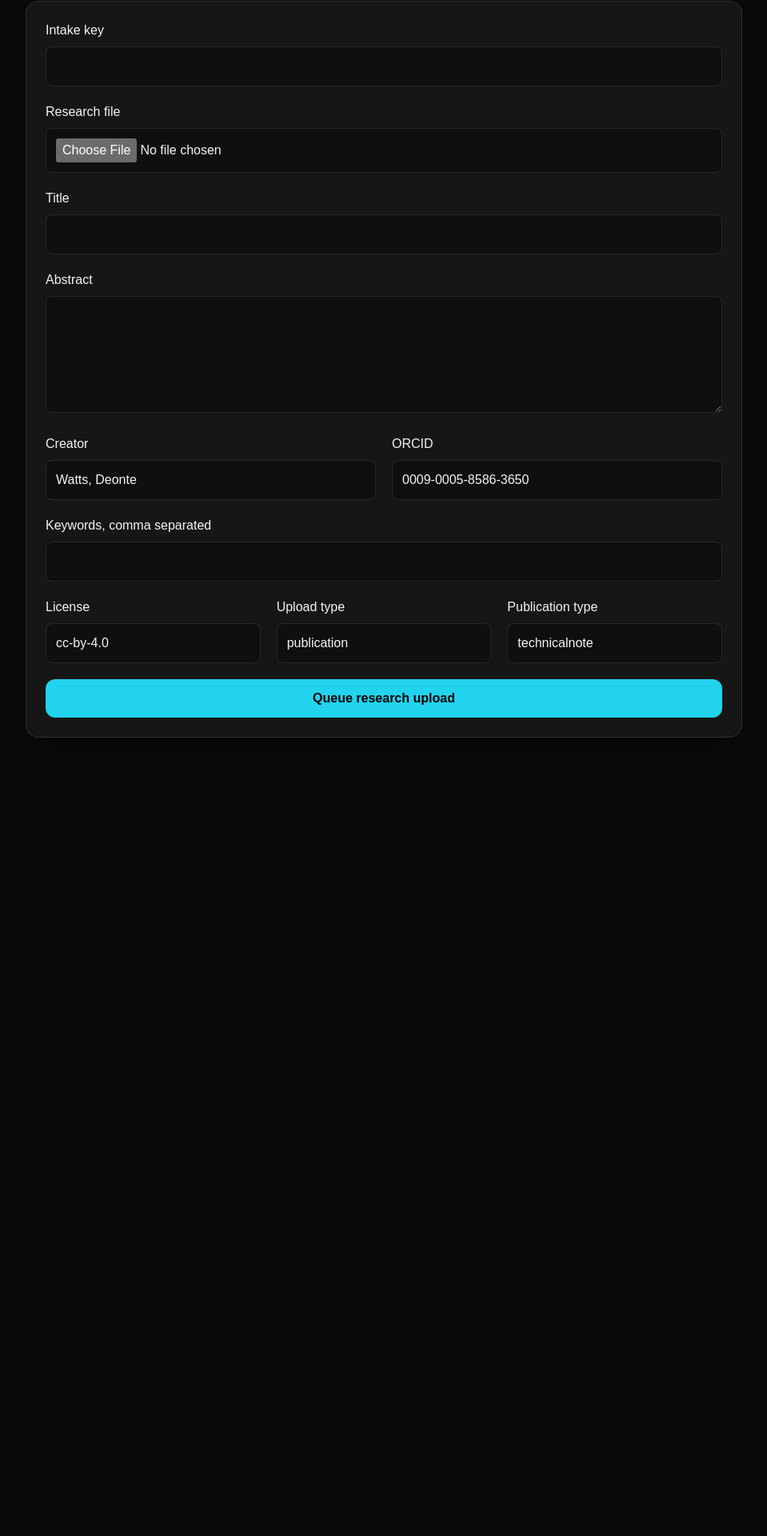
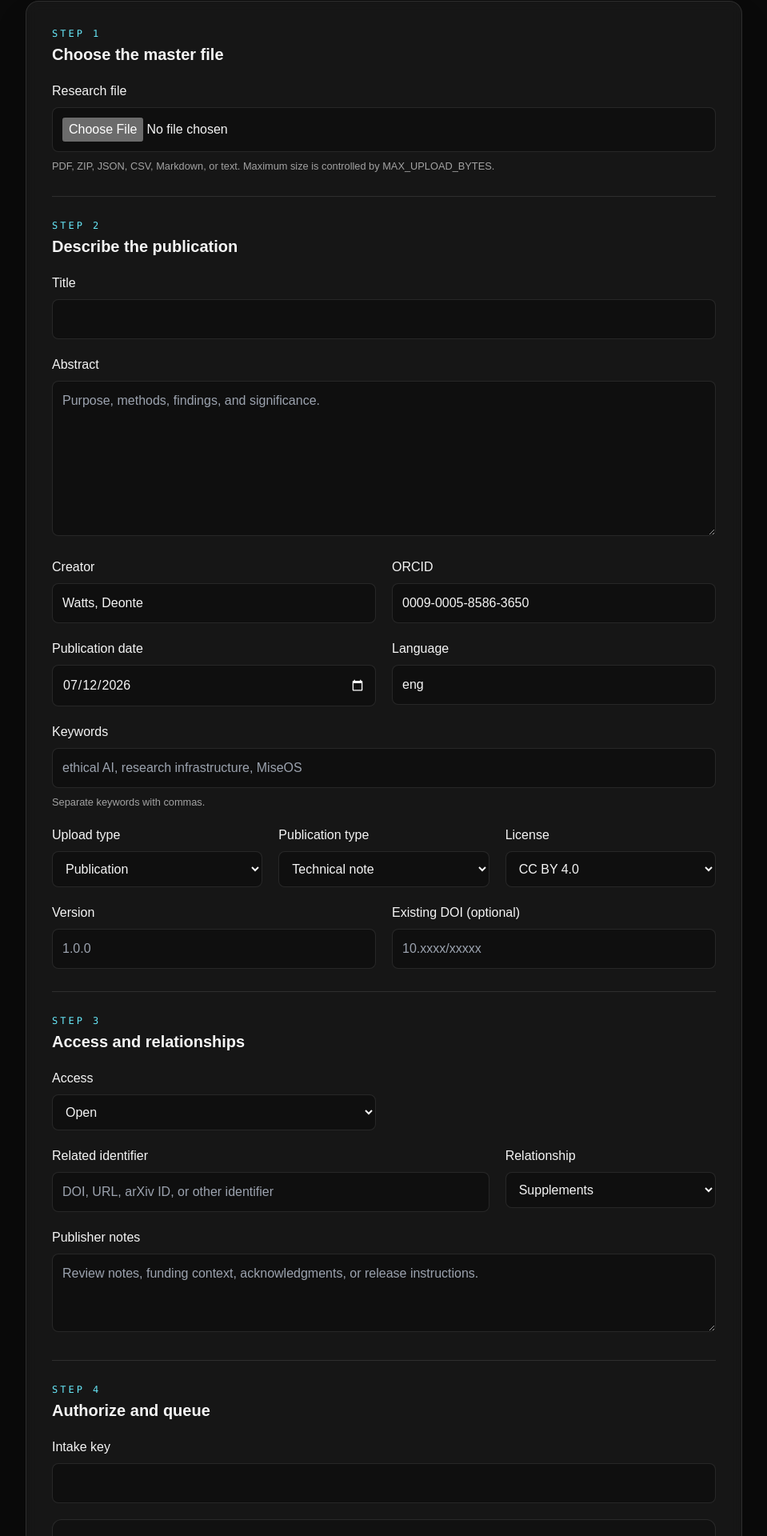
Before and after one commit to MiseOsBrigade/MiseOS-deontewatts-research-distribution-engine, a Next.js app in the folder console/: page / in a window 1280 px wide. Shown: the part 359-2279 px from the top of the page at 80% size, without its empty margins (160-1119 px from the left). Before the commit the page ends 1345 px from the top, so only its background shows below. Built offline with nearby package versions, Linux system fonts and the light colour scheme.

Commit message:
feat(console): simplify master publishing upload form

```diff
--- a/console/components/upload-form.tsx
+++ b/console/components/upload-form.tsx
@@ -1,23 +1,39 @@
 "use client";
 
-import { FormEvent, useState } from "react";
+import { ChangeEvent, FormEvent, useMemo, useState } from "react";
 
 type Result = {
   ok: boolean;
   error?: string;
   uploadPath?: string;
+  recordId?: string;
   sha256?: string;
   bytes?: number;
   commitUrl?: string;
 };
 
+const inputClass = "mt-2 w-full rounded-lg border border-white/10 bg-black/30 p-3 outline-none transition focus:border-cyan-300";
+
 export function UploadForm() {
   const [result, setResult] = useState<Result | null>(null);
   const [busy, setBusy] = useState(false);
   const [key, setKey] = useState("");
+  const [title, setTitle] = useState("");
+  const [accessRight, setAccessRight] = useState("open");
+  const [uploadType, setUploadType] = useState("publication");
+
+  const publicationTypeRequired = uploadType === "publication";
+  const canSubmit = useMemo(() => key.trim().length > 0 && !busy, [key, busy]);
+
+  function selectFile(event: ChangeEvent<HTMLInputElement>) {
+    const file = event.target.files?.[0];
+    if (!file || title) return;
+    setTitle(file.name.replace(/\.[^.]+$/, "").replace(/[-_]+/g, " "));
+  }
 
   async function submit(event: FormEvent<HTMLFormElement>) {
     event.preventDefault();
+    const form = event.currentTarget;
     setBusy(true);
     setResult(null);
 
@@ -25,11 +41,16 @@ export function UploadForm() {
       const response = await fetch("/api/upload", {
         method: "POST",
         headers: { Authorization: `Bearer ${key}` },
-        body: new FormData(event.currentTarget),
+        body: new FormData(form),
       });
       const payload = (await response.json()) as Result;
       setResult(payload);
-      if (payload.ok) event.currentTarget.reset();
+      if (payload.ok) {
+        form.reset();
+        setTitle("");
+        setAccessRight("open");
+        setUploadType("publication");
+      }
     } catch {
       setResult({ ok: false, error: "The upload service could not be reached." });
     } finally {
@@ -38,23 +59,73 @@ export function UploadForm() {
   }
 
   return (
-    <form onSubmit={submit} className="space-y-5 rounded-2xl border border-white/10 bg-white/5 p-6 shadow-2xl backdrop-blur">
-      <label className="block"><span>Intake key</span><input required type="password" value={key} onChange={(event) => setKey(event.target.value)} autoComplete="current-password" className="mt-2 w-full rounded-lg border border-white/10 bg-black/30 p-3" /></label>
-      <label className="block"><span>Research file</span><input required name="file" type="file" accept=".pdf,.zip,.json,.csv,.md,.markdown,.txt" className="mt-2 block w-full rounded-lg border border-white/10 bg-black/30 p-3" /></label>
-      <label className="block"><span>Title</span><input required name="title" className="mt-2 w-full rounded-lg border border-white/10 bg-black/30 p-3" /></label>
-      <label className="block"><span>Abstract</span><textarea required name="description" rows={5} className="mt-2 w-full rounded-lg border border-white/10 bg-black/30 p-3" /></label>
-      <div className="grid gap-5 md:grid-cols-2">
-        <label><span>Creator</span><input required name="creator" defaultValue="Watts, Deonte" className="mt-2 w-full rounded-lg border border-white/10 bg-black/30 p-3" /></label>
-        <label><span>ORCID</span><input name="orcid" defaultValue="0009-0005-8586-3650" className="mt-2 w-full rounded-lg border border-white/10 bg-black/30 p-3" /></label>
-      </div>
-      <label className="block"><span>Keywords, comma separated</span><input name="keywords" className="mt-2 w-full rounded-lg border border-white/10 bg-black/30 p-3" /></label>
-      <div className="grid gap-5 md:grid-cols-3">
-        <label><span>License</span><input required name="license" defaultValue="cc-by-4.0" className="mt-2 w-full rounded-lg border border-white/10 bg-black/30 p-3" /></label>
-        <label><span>Upload type</span><input required name="upload_type" defaultValue="publication" className="mt-2 w-full rounded-lg border border-white/10 bg-black/30 p-3" /></label>
-        <label><span>Publication type</span><input name="publication_type" defaultValue="technicalnote" className="mt-2 w-full rounded-lg border border-white/10 bg-black/30 p-3" /></label>
-      </div>
-      <button disabled={busy} className="w-full rounded-xl bg-cyan-400 px-5 py-3 font-semibold text-black disabled:opacity-50">{busy ? "Queuing…" : "Queue research upload"}</button>
-      {result && <div className={`rounded-xl p-4 text-sm ${result.ok ? "bg-emerald-500/15" : "bg-red-500/15"}`}>{result.ok ? <><p>Queued: {result.uploadPath}</p><p className="break-all">SHA-256: {result.sha256}</p>{result.commitUrl && <p><a className="underline" href={result.commitUrl} target="_blank" rel="noreferrer">View atomic commit</a></p>}</> : <p>{result.error}</p>}</div>}
+    <form onSubmit={submit} className="space-y-7 rounded-2xl border border-white/10 bg-white/5 p-6 shadow-2xl backdrop-blur md:p-8">
+      <section className="space-y-5">
+        <div>
+          <p className="font-mono text-xs uppercase tracking-[0.25em] text-cyan-300">Step 1</p>
+          <h2 className="mt-1 text-xl font-semibold">Choose the master file</h2>
+        </div>
+        <label className="block">
+          <span>Research file</span>
+          <input required name="file" type="file" onChange={selectFile} accept=".pdf,.zip,.json,.csv,.md,.markdown,.txt" className={inputClass} />
+          <small className="mt-2 block text-neutral-400">PDF, ZIP, JSON, CSV, Markdown, or text. Maximum size is controlled by MAX_UPLOAD_BYTES.</small>
+        </label>
+      </section>
+
+      <section className="space-y-5 border-t border-white/10 pt-7">
+        <div>
+          <p className="font-mono text-xs uppercase tracking-[0.25em] text-cyan-300">Step 2</p>
+          <h2 className="mt-1 text-xl font-semibold">Describe the publication</h2>
+        </div>
+        <label className="block"><span>Title</span><input required name="title" value={title} onChange={(event) => setTitle(event.target.value)} minLength={3} maxLength={250} className={inputClass} /></label>
+        <label className="block"><span>Abstract</span><textarea required name="description" rows={7} minLength={40} maxLength={10000} placeholder="Purpose, methods, findings, and significance." className={inputClass} /></label>
+        <div className="grid gap-5 md:grid-cols-2">
+          <label><span>Creator</span><input required name="creator" defaultValue="Watts, Deonte" className={inputClass} /></label>
+          <label><span>ORCID</span><input name="orcid" defaultValue="0009-0005-8586-3650" pattern="\d{4}-\d{4}-\d{4}-\d{3}[\dX]" className={inputClass} /></label>
+        </div>
+        <div className="grid gap-5 md:grid-cols-2">
+          <label><span>Publication date</span><input required name="publication_date" type="date" defaultValue={new Date().toISOString().slice(0, 10)} className={inputClass} /></label>
+          <label><span>Language</span><input name="language" defaultValue="eng" maxLength={3} placeholder="eng" className={inputClass} /></label>
+        </div>
+        <label className="block"><span>Keywords</span><input name="keywords" placeholder="ethical AI, research infrastructure, MiseOS" className={inputClass} /><small className="mt-2 block text-neutral-400">Separate keywords with commas.</small></label>
+        <div className="grid gap-5 md:grid-cols-3">
+          <label><span>Upload type</span><select required name="upload_type" value={uploadType} onChange={(event) => setUploadType(event.target.value)} className={inputClass}><option value="publication">Publication</option><option value="dataset">Dataset</option><option value="software">Software</option><option value="poster">Poster</option><option value="presentation">Presentation</option><option value="other">Other</option></select></label>
+          <label><span>Publication type</span><select name="publication_type" required={publicationTypeRequired} defaultValue="technicalnote" disabled={!publicationTypeRequired} className={inputClass}><option value="article">Article</option><option value="book">Book</option><option value="booksection">Book section</option><option value="conferencepaper">Conference paper</option><option value="report">Report</option><option value="technicalnote">Technical note</option><option value="thesis">Thesis</option><option value="workingpaper">Working paper</option><option value="other">Other</option></select></label>
+          <label><span>License</span><select required name="license" defaultValue="cc-by-4.0" className={inputClass}><option value="cc-by-4.0">CC BY 4.0</option><option value="cc-by-sa-4.0">CC BY-SA 4.0</option><option value="cc0-1.0">CC0 1.0</option><option value="mit-license">MIT</option><option value="other-open">Other open license</option></select></label>
+        </div>
+        <div className="grid gap-5 md:grid-cols-2">
+          <label><span>Version</span><input name="version" placeholder="1.0.0" maxLength={50} className={inputClass} /></label>
+          <label><span>Existing DOI (optional)</span><input name="doi" placeholder="10.xxxx/xxxxx" className={inputClass} /></label>
+        </div>
+      </section>
+
+      <section className="space-y-5 border-t border-white/10 pt-7">
+        <div>
+          <p className="font-mono text-xs uppercase tracking-[0.25em] text-cyan-300">Step 3</p>
+          <h2 className="mt-1 text-xl font-semibold">Access and relationships</h2>
+        </div>
+        <div className="grid gap-5 md:grid-cols-2">
+          <label><span>Access</span><select required name="access_right" value={accessRight} onChange={(event) => setAccessRight(event.target.value)} className={inputClass}><option value="open">Open</option><option value="embargoed">Embargoed</option><option value="restricted">Restricted</option><option value="closed">Closed</option></select></label>
+          {accessRight === "embargoed" && <label><span>Embargo end date</span><input required name="embargo_date" type="date" min={new Date().toISOString().slice(0, 10)} className={inputClass} /></label>}
+        </div>
+        <div className="grid gap-5 md:grid-cols-3">
+          <label className="md:col-span-2"><span>Related identifier</span><input name="related_identifier" placeholder="DOI, URL, arXiv ID, or other identifier" className={inputClass} /></label>
+          <label><span>Relationship</span><select name="relation" defaultValue="isSupplementTo" className={inputClass}><option value="isSupplementTo">Supplements</option><option value="isVersionOf">Version of</option><option value="isPartOf">Part of</option><option value="references">References</option><option value="isIdenticalTo">Identical to</option></select></label>
+        </div>
+        <label className="block"><span>Publisher notes</span><textarea name="notes" rows={3} maxLength={2000} placeholder="Review notes, funding context, acknowledgments, or release instructions." className={inputClass} /></label>
+      </section>
+
+      <section className="space-y-5 border-t border-white/10 pt-7">
+        <div>
+          <p className="font-mono text-xs uppercase tracking-[0.25em] text-cyan-300">Step 4</p>
+          <h2 className="mt-1 text-xl font-semibold">Authorize and queue</h2>
+        </div>
+        <label className="block"><span>Intake key</span><input required type="password" value={key} onChange={(event) => setKey(event.target.value)} autoComplete="current-password" className={inputClass} /></label>
+        <label className="flex items-start gap-3 rounded-xl border border-white/10 bg-black/20 p-4"><input required name="confirm_metadata" value="yes" type="checkbox" className="mt-1" /><span className="text-sm text-neutral-300">I confirm the file, authorship, title, abstract, license, and access settings are ready for the sandbox publishing queue.</span></label>
+      </section>
+
+      <button disabled={!canSubmit} className="w-full rounded-xl bg-cyan-400 px-5 py-3 font-semibold text-black disabled:cursor-not-allowed disabled:opacity-50">{busy ? "Validating and queuing…" : "Validate and queue master publication"}</button>
+      {result && <div role="status" className={`rounded-xl p-4 text-sm ${result.ok ? "bg-emerald-500/15" : "bg-red-500/15"}`}>{result.ok ? <><p className="font-semibold">Publication queued successfully.</p>{result.recordId && <p>Record: {result.recordId}</p>}<p>Path: {result.uploadPath}</p><p className="break-all">SHA-256: {result.sha256}</p>{result.commitUrl && <p className="mt-2"><a className="underline" href={result.commitUrl} target="_blank" rel="noreferrer">View atomic GitHub commit</a></p>}</> : <p>{result.error}</p>}</div>}
     </form>
   );
 }
```
